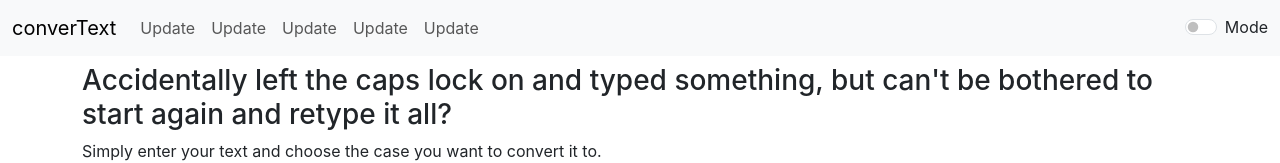
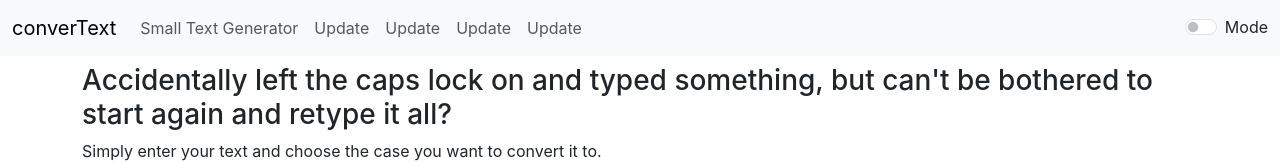
Before and after one commit to sahil0286/convertext, a React (Create React App) app: page / in a window 1280 px wide. Shown: the top 163 px of the page. Built offline with nearby package versions, Linux system fonts and the light colour scheme.

Commit message:
new update

```diff
--- a/package.json
+++ b/package.json
@@ -8,6 +8,7 @@
     "@testing-library/user-event": "^13.5.0",
     "react": "^18.2.0",
     "react-dom": "^18.2.0",
+    "react-router-dom": "^6.11.0",
     "react-scripts": "5.0.1",
     "web-vitals": "^2.1.4"
   },
--- a/src/App.js
+++ b/src/App.js
@@ -7,7 +7,7 @@ import Navbar from './components/Navbar';
 function App() {
   return (
     <>
-        <Navbar title="converText"/>
+        <Navbar title="converText" sbTitle1="Small Text Generator"/>
         <Inputarea inpHeading="Accidentally left the caps lock on and typed something, but can't be bothered to start again and retype it all?" inpSubHeading="Simply enter your text and choose the case you want to convert it to."/>
         <Ad1 ad1="https://global-uploads.webflow.com/5f6cc9cd16d59d990c8fca33/61d30ac833d72078f141fb47_team-seas-raised-30-million-come-back.jpg" ad2="https://u4d2z7k9.rocketcdn.me/wp-content/uploads/2022/01/rsz_191026-theoceancleanup_malaysia-1099294.jpg"/>
         <Footer/>
--- a/src/components/Ad1.js
+++ b/src/components/Ad1.js
@@ -22,3 +22,8 @@ export default function Ad1(props) {
     </>
   )
 }
+
+Ad1.defaultProps = {
+    ad1:"Update AD Image 1",
+    ad2:"Update AD Image 2",
+}
```
Also changed, not shown: 1 other file (tests, documents, lock files or other folders).
